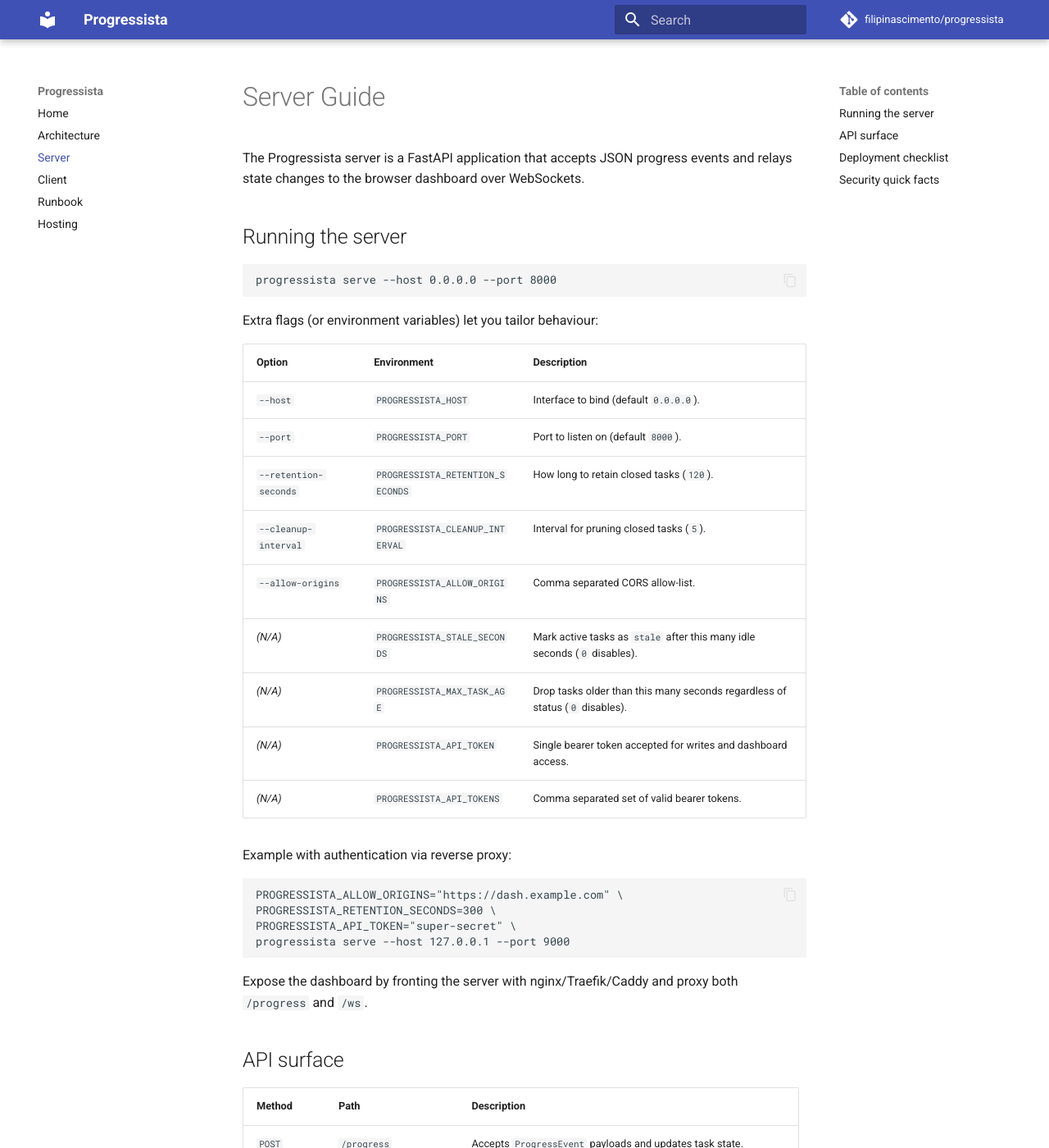
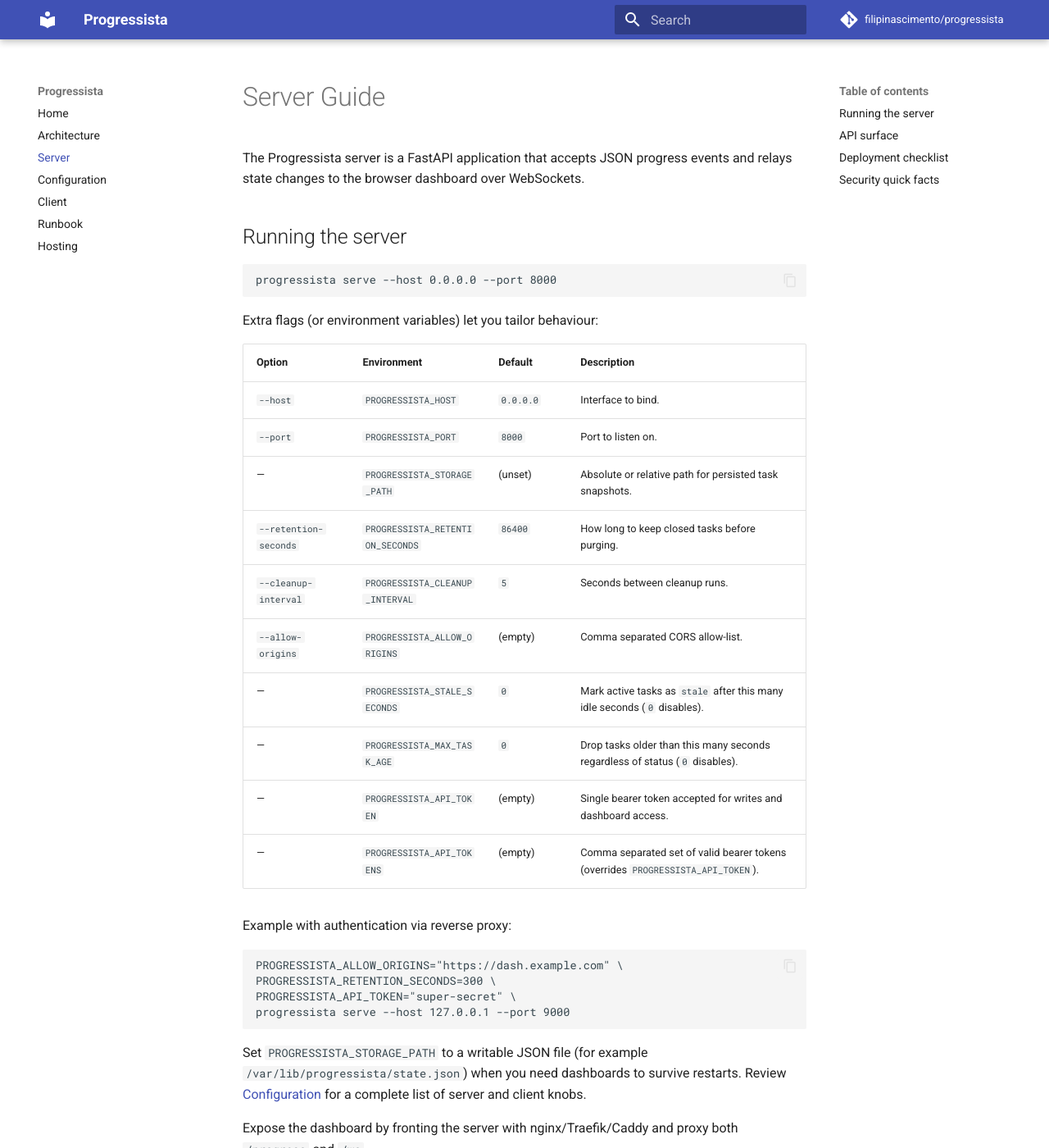
Before and after one commit to filipinascimento/progressista, an MkDocs documentation site: the page built from docs/server.md, in a window 1280 px wide and 1400 px high. Shown: the whole window at 82% size. Built offline with MkDocs 1.6.1 and Material for MkDocs 9.7.7, drawn with Linux system fonts in a browser that asks for light colours; comment, search, counter and statistics services are not loaded.

Commit message:
Add Dockerfile and enhance documentation for environment variables and state persistence
- Introduced Dockerfile for containerized deployment.
- Updated README, hosting, and server documentation to include `PROGRESSISTA_STORAGE_PATH` for task state persistence.
- Added configuration reference for environment variables.
- Enhanced server.py to support loading and persisting task states.
- Updated settings.py to include storage path configuration.
- Modified index.html to display recovered tasks and added related UI elements.
- Created requirements.txt for editable install.

````diff
--- a/docs/server.md
+++ b/docs/server.md
@@ -11,17 +11,18 @@
 
 Extra flags (or environment variables) let you tailor behaviour:
 
-| Option | Environment | Description |
-| --- | --- | --- |
-| `--host` | `PROGRESSISTA_HOST` | Interface to bind (default `0.0.0.0`). |
-| `--port` | `PROGRESSISTA_PORT` | Port to listen on (default `8000`). |
-| `--retention-seconds` | `PROGRESSISTA_RETENTION_SECONDS` | How long to retain closed tasks (`120`). |
-| `--cleanup-interval` | `PROGRESSISTA_CLEANUP_INTERVAL` | Interval for pruning closed tasks (`5`). |
-| `--allow-origins` | `PROGRESSISTA_ALLOW_ORIGINS` | Comma separated CORS allow-list. |
-| *(N/A)* | `PROGRESSISTA_STALE_SECONDS` | Mark active tasks as `stale` after this many idle seconds (`0` disables). |
-| *(N/A)* | `PROGRESSISTA_MAX_TASK_AGE` | Drop tasks older than this many seconds regardless of status (`0` disables). |
-| *(N/A)* | `PROGRESSISTA_API_TOKEN` | Single bearer token accepted for writes and dashboard access. |
-| *(N/A)* | `PROGRESSISTA_API_TOKENS` | Comma separated set of valid bearer tokens. |
+| Option | Environment | Default | Description |
+| --- | --- | --- | --- |
+| `--host` | `PROGRESSISTA_HOST` | `0.0.0.0` | Interface to bind. |
+| `--port` | `PROGRESSISTA_PORT` | `8000` | Port to listen on. |
+| — | `PROGRESSISTA_STORAGE_PATH` | (unset) | Absolute or relative path for persisted task snapshots. |
+| `--retention-seconds` | `PROGRESSISTA_RETENTION_SECONDS` | `86400` | How long to keep closed tasks before purging. |
+| `--cleanup-interval` | `PROGRESSISTA_CLEANUP_INTERVAL` | `5` | Seconds between cleanup runs. |
+| `--allow-origins` | `PROGRESSISTA_ALLOW_ORIGINS` | (empty) | Comma separated CORS allow-list. |
+| — | `PROGRESSISTA_STALE_SECONDS` | `0` | Mark active tasks as `stale` after this many idle seconds (`0` disables). |
+| — | `PROGRESSISTA_MAX_TASK_AGE` | `0` | Drop tasks older than this many seconds regardless of status (`0` disables). |
+| — | `PROGRESSISTA_API_TOKEN` | (empty) | Single bearer token accepted for writes and dashboard access. |
+| — | `PROGRESSISTA_API_TOKENS` | (empty) | Comma separated set of valid bearer tokens (overrides `PROGRESSISTA_API_TOKEN`). |
 
 Example with authentication via reverse proxy:
 
@@ -31,6 +32,11 @@
 PROGRESSISTA_API_TOKEN="super-secret" \
 progressista serve --host 127.0.0.1 --port 9000
 ```
+
+Set `PROGRESSISTA_STORAGE_PATH` to a writable JSON file (for example
+`/var/lib/progressista/state.json`) when you need dashboards to survive restarts.
+Review [Configuration](configuration.md) for a complete list of server and
+client knobs.
 
 Expose the dashboard by fronting the server with nginx/Traefik/Caddy and proxy
 both `/progress` and `/ws`.
--- a/mkdocs.yml
+++ b/mkdocs.yml
@@ -19,6 +19,7 @@
   - Home: index.md
   - Architecture: architecture.md
   - Server: server.md
+  - Configuration: configuration.md
   - Client: client.md
   - Runbook: runbook.md
   - Hosting: hosting.md
--- /dev/null
+++ b/requirements.txt
@@ -0,0 +1,4 @@
+# Canonical dependencies are declared in pyproject.toml (PEP 621).
+# This file exists for platforms that expect a requirements.txt entry point.
+# Installing the project via an editable install ensures pip reads pyproject.toml.
+-e .
````
Also changed, not shown: README.md (+2 -1 lines), docs/configuration.md (added, +36 -0 lines), docs/hosting.md (+27 -3 lines), progressista/static/index.html (+32 -2 lines), 3 other files.
